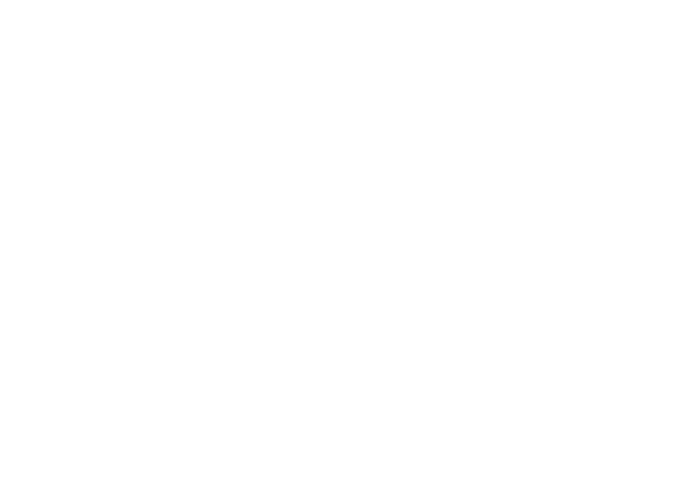
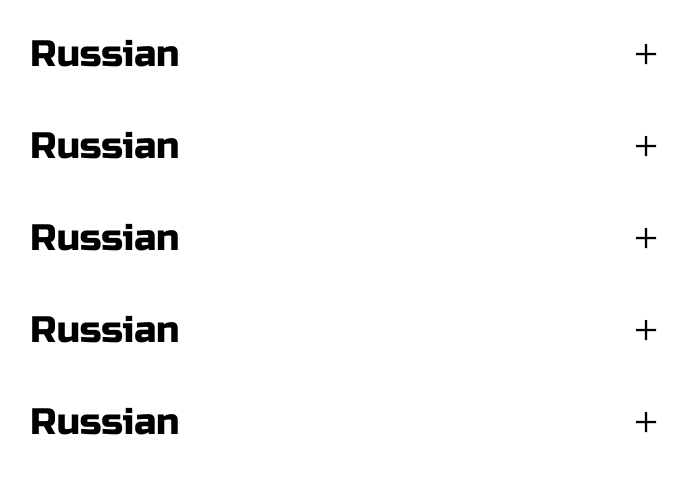
Before and after one commit to marinrika/cssBayan, a plain HTML site: page cssBayan/index.html in a window 1280 px wide. Shown: the whole page, without its empty margins (294-982 px from the left). Drawn offline with Linux system fonts and the light colour scheme.

Commit message:
feat: add basic functionality (Fri, Mar 10, 2023 12:48:00 PM)

```diff
--- a/cssBayan/index.html
+++ b/cssBayan/index.html
@@ -5,11 +5,57 @@
     <meta charset="UTF-8">
     <meta http-equiv="X-UA-Compatible" content="IE=edge">
     <meta name="viewport" content="width=device-width, initial-scale=1.0">
-    <title>Document</title>
+    <link href="Image/icons8.svg" rel="shortcut icon" />
+    <title>css Bayan</title>
+    <link rel="stylesheet" href="style.css" />
 </head>
 
 <body>
+    <div class="container">
+        <div class="accordion">
+            <label class="accordionElement">
+                <input type="radio" class="accordionRadio checked" name="accordionMem">
+                <div class="accordionTitleImage">
+                    <span class="accordionTitle">Russian</span>
+                    <img src="./Image/icons8plus50.png" alt="plus">
+                </div>
+                <img src="./Image/Mem1.png" alt="mem" class="accordionImage">
+            </label>
+            <label class="accordionElement">
+                <input type="radio" class="accordionRadio" name="accordionMem">
+                <div class="accordionTitleImage">
+                    <span class="accordionTitle">Russian</span>
+                    <img src="./Image/icons8plus50.png" alt="plus">
+                </div>
+                <img src="./Image/Mem1.png" alt="mem" class="accordionImage">
+            </label>
+            <label class="accordionElement">
+                <input type="radio" class="accordionRadio" name="accordionMem">
+                <div class="accordionTitleImage">
+                    <span class="accordionTitle">Russian</span>
+                    <img src="./Image/icons8plus50.png" alt="plus">
+                </div>
+                <img src="./Image/Mem1.png" alt="mem" class="accordionImage">
+            </label>
+            <label class="accordionElement">
+                <input type="radio" class="accordionRadio" name="accordionMem">
+                <div class="accordionTitleImage">
+                    <span class="accordionTitle">Russian</span>
+                    <img src="./Image/icons8plus50.png" alt="plus">
+                </div>
+                <img src="./Image/Mem1.png" alt="mem" class="accordionImage">
+            </label>
+            <label class="accordionElement">
+                <input type="radio" class="accordionRadio" name="accordionMem">
+                <div class="accordionTitleImage">
+                    <span class="accordionTitle">Russian</span>
+                    <img src="./Image/icons8plus50.png" alt="plus">
+                </div>
+                <img src="./Image/Mem1.png" alt="mem" class="accordionImage">
+            </label>
+        </div>
 
+    </div>
 </body>
 
 </html>
--- a/cssBayan/style.css
+++ b/cssBayan/style.css
@@ -0,0 +1,52 @@
+@font-face {
+  font-family: 'Russo';
+  src: url('Assets/RussoOne-Regular.ttf');
+}
+* {
+  box-sizing: border-box;
+  transition: 0.3s;
+}
+body {
+  font-family: Russo, sans-serif;
+}
+.accordion {
+  display: flex;
+  flex-direction: column;
+  flex-wrap: nowrap;
+  margin: 1em auto;
+  max-width: 50%;
+}
+.accordionTitleImage {
+  display: flex;
+  justify-content: space-between;
+  align-items: center;
+}
+.accordionTitleImage img {
+  width: 5%;
+  height: 5%;
+}
+.accordionImage {
+  margin: 1em auto;
+  width: 0;
+  height: 0;
+}
+.accordionElement {
+  display: flex;
+  flex-direction: column;
+  justify-content: space-between;
+  cursor: pointer;
+}
+.accordionTitle {
+  font-size: 2.3rem;
+}
+.accordionRadio {
+  opacity: 0;
+}
+.accordionRadio:checked ~ .accordionImage {
+  width: 60%;
+  height: 60%;
+}
+
+.accordionRadio:checked + .accordionTitle {
+  color: brown;
+}
```
Also changed, not shown: cssBayan/Assets/RussoOne-Regular.ttf (added), cssBayan/Image/Mem1.png (added), cssBayan/Image/icons8.svg (added), cssBayan/Image/icons8plus50.png (added).
